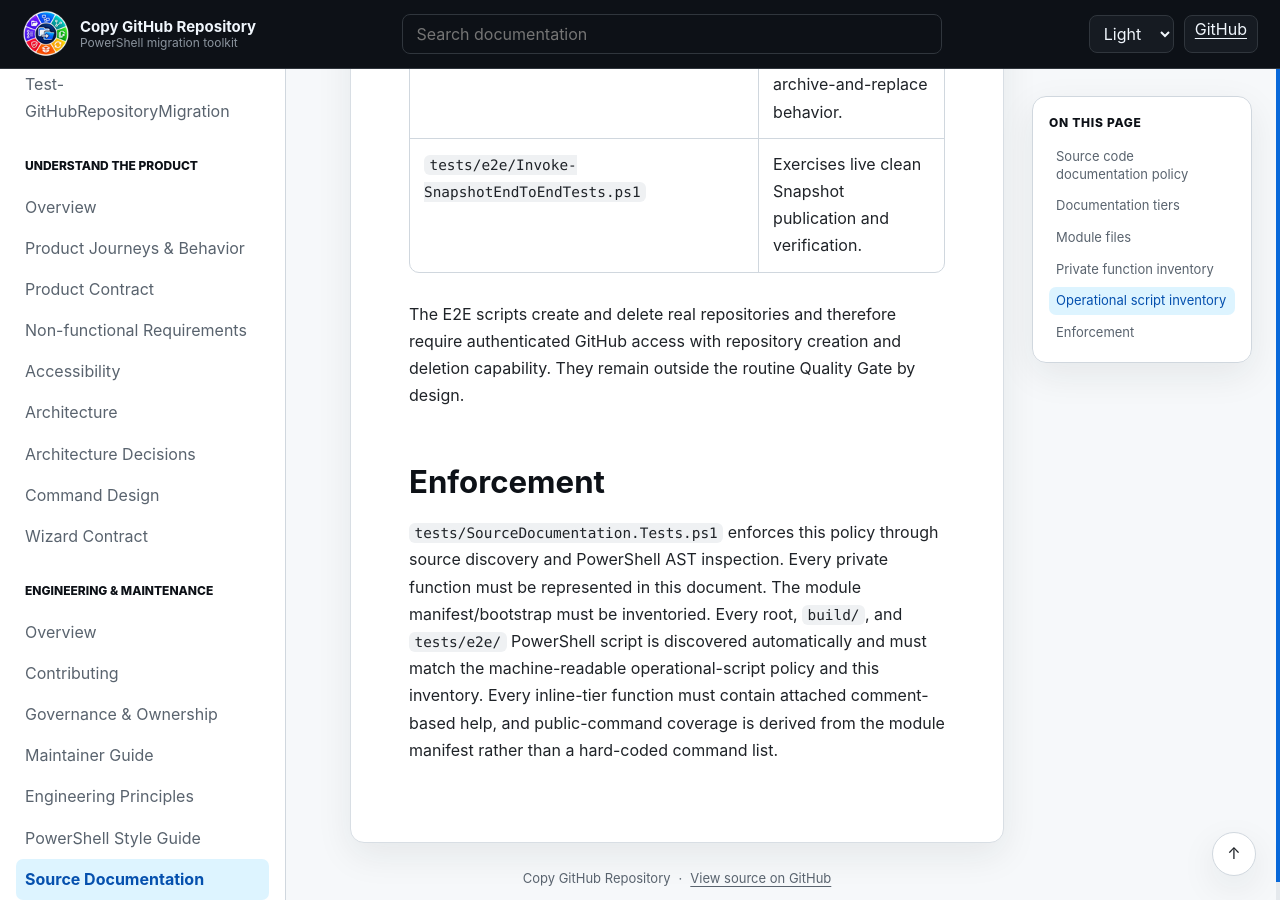
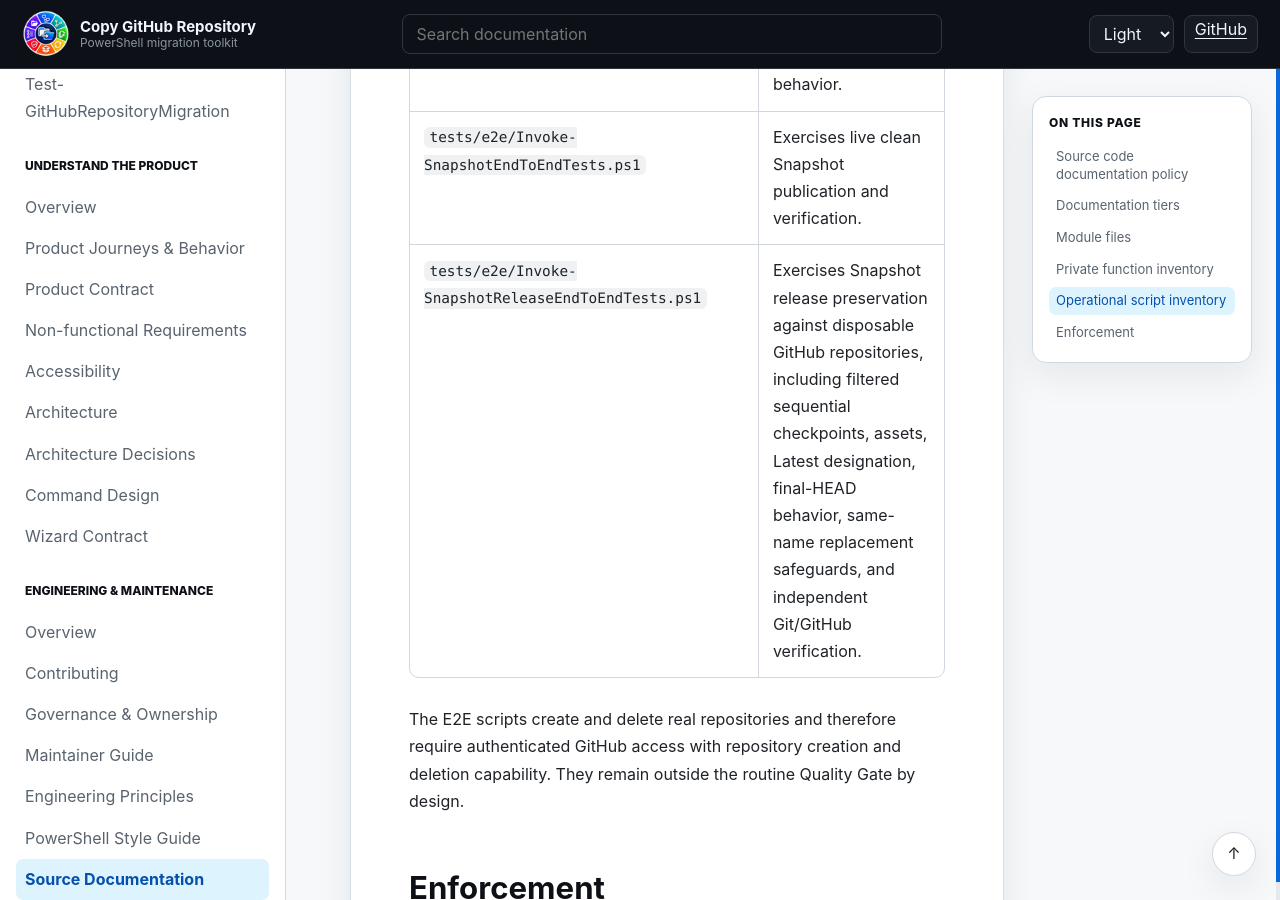
Before and after one commit to infoconex/copy-github-repo, a Jekyll site: the page built from docs/engineering/source-code-documentation.md, in a window 1280 px wide and 900 px high, scrolled down 19777 px. Built offline with Jekyll 4.4.1, drawn with Linux system fonts in a browser that asks for light colours.

Commit message:
Document Snapshot release E2E harness

```diff
--- a/docs/engineering/source-code-documentation.md
+++ b/docs/engineering/source-code-documentation.md
@@ -143,6 +143,7 @@ Do not add author, creation-date, last-modified, or change-history headers. Git
 | `tests/e2e/Invoke-SameNameEndToEndTests.ps1` | Exercises live same-name Snapshot archive-and-replace behavior. |
 | `tests/e2e/Invoke-SameNameFullHistoryEndToEndTests.ps1` | Exercises live same-name FullHistory archive-and-replace behavior. |
 | `tests/e2e/Invoke-SnapshotEndToEndTests.ps1` | Exercises live clean Snapshot publication and verification. |
+| `tests/e2e/Invoke-SnapshotReleaseEndToEndTests.ps1` | Exercises Snapshot release preservation against disposable GitHub repositories, including filtered sequential checkpoints, assets, Latest designation, final-HEAD behavior, same-name replacement safeguards, and independent Git/GitHub verification. |
 
 The E2E scripts create and delete real repositories and therefore require authenticated GitHub access with repository creation and deletion capability. They remain outside the routine Quality Gate by design.
 
```
